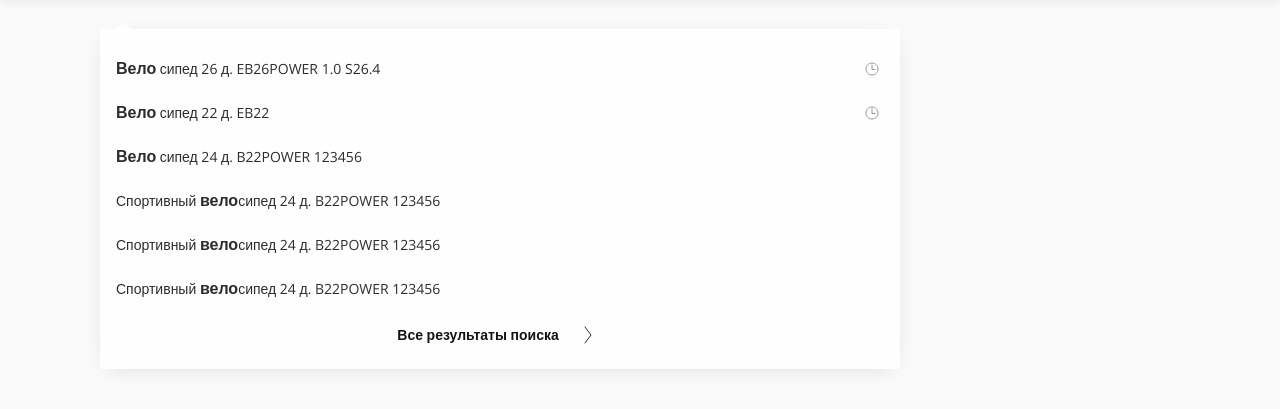
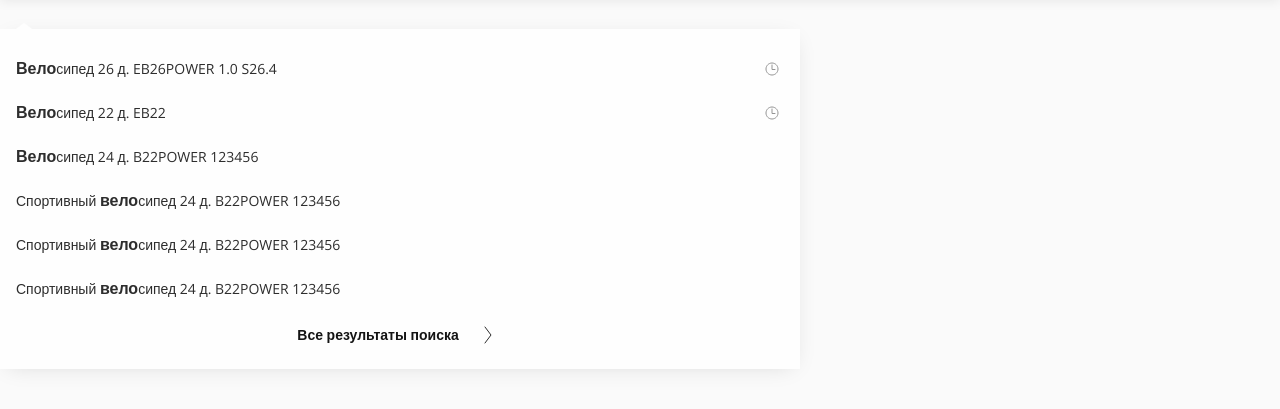
Before and after one commit to Evhenui/prof1, a plain HTML site: page header.html in a window 1280 px wide. Shown: the part 71-480 px from the top of the page. Drawn offline with nearby package versions, Linux system fonts and the light colour scheme.

Commit message:
finish header

```diff
--- a/header.html
+++ b/header.html
@@ -1133,8 +1133,7 @@
                     <ul class="dropdown-search__list">
                         <li class="dropdown-search__item">
                             <div class="dropdown-search__item-text">
-                                <a class="dropdown-search__item-link dedicated" href="#">Вело</a>
-                                <a class="dropdown-search__item-link" href="#">сипед  26 д. EB26POWER 1.0 S26.4</a>
+                                <a class="dropdown-search__item-link dedicated" href="#">Вело<a class="dropdown-search__item-link" href="#">сипед  26 д. EB26POWER 1.0 S26.4</a></a>
                             </div>
                             <div class="dropdown-search__item-image">
                                 <svg width="24" height="24" viewBox="0 0 24 24" fill="none" xmlns="http://www.w3.org/2000/svg">
@@ -1145,8 +1144,7 @@
                         </li>
                         <li class="dropdown-search__item">
                             <div class="dropdown-search__item-text">
-                                <a class="dropdown-search__item-link dedicated" href="#">Вело</a>
-                                <a class="dropdown-search__item-link" href="#">сипед  22 д. EB22 </a>
+                                <a class="dropdown-search__item-link dedicated" href="#">Вело<a class="dropdown-search__item-link" href="#">сипед  22 д. EB22 </a></a>
                             </div>
                             <div class="dropdown-search__item-image">
                                 <svg width="24" height="24" viewBox="0 0 24 24" fill="none" xmlns="http://www.w3.org/2000/svg">
@@ -1157,23 +1155,22 @@
                         </li>
                         <li class="dropdown-search__item">
                             <div class="dropdown-search__item-text">
-                                <a class="dropdown-search__item-link dedicated" href="#">Вело</a>
-                                <a class="dropdown-search__item-link" href="#">сипед  24 д. B22POWER 123456</a>
+                                <a class="dropdown-search__item-link dedicated" href="#">Вело<a class="dropdown-search__item-link" href="#">сипед  24 д. B22POWER 123456</a></a>
                             </div>
                         </li>
                         <li class="dropdown-search__item">
                             <div class="dropdown-search__item-text">
-                                <a class="dropdown-search__item-link" href="#">Спортивный </a><a class="dropdown-search__item-link dedicated" href="#">вело</a><a class="dropdown-search__item-link" href="#">сипед  24 д. B22POWER 123456</a>
+                                <a class="dropdown-search__item-link" href="#">Спортивный <a class="dropdown-search__item-link dedicated" href="#">вело</a><a class="dropdown-search__item-link" href="#">сипед  24 д. B22POWER 123456</a></a>
                             </div>
                         </li>
                         <li class="dropdown-search__item">
                             <div class="dropdown-search__item-text">
-                                <a class="dropdown-search__item-link" href="#">Спортивный </a><a class="dropdown-search__item-link dedicated" href="#">вело</a><a class="dropdown-search__item-link" href="#">сипед  24 д. B22POWER 123456</a>
+                                <a class="dropdown-search__item-link" href="#">Спортивный <a class="dropdown-search__item-link dedicated" href="#">вело</a><a class="dropdown-search__item-link" href="#">сипед  24 д. B22POWER 123456</a></a>
                             </div>
                         </li>
                         <li class="dropdown-search__item">
                             <div class="dropdown-search__item-text">
-                                <a class="dropdown-search__item-link" href="#">Спортивный </a><a class="dropdown-search__item-link dedicated" href="#">вело</a><a class="dropdown-search__item-link" href="#">сипед  24 д. B22POWER 123456</a>
+                                <a class="dropdown-search__item-link" href="#">Спортивный <a class="dropdown-search__item-link dedicated" href="#">вело</a><a class="dropdown-search__item-link" href="#">сипед  24 д. B22POWER 123456</a></a>
                             </div>
                         </li>
                     </ul>
--- a/scss/_dropdown-search.scss
+++ b/scss/_dropdown-search.scss
@@ -1,7 +1,6 @@
 .dropdown-search {
     position: fixed;
     top: 100px;///example
-    left: 100px;///example
     display: none;
     box-shadow: 0px 4px 22px -8px rgba(0, 0, 0, 0.15);
     background-color: $color-white;
@@ -147,6 +146,12 @@
         }
     }
 
+    &__item-text {
+       text-overflow: ellipsis;
+        white-space: nowrap;
+        overflow: hidden;
+    }
+
     &__empty {
         padding-left: 44px;
     }
```
Also changed, not shown: css/main.css, 1 other file.
